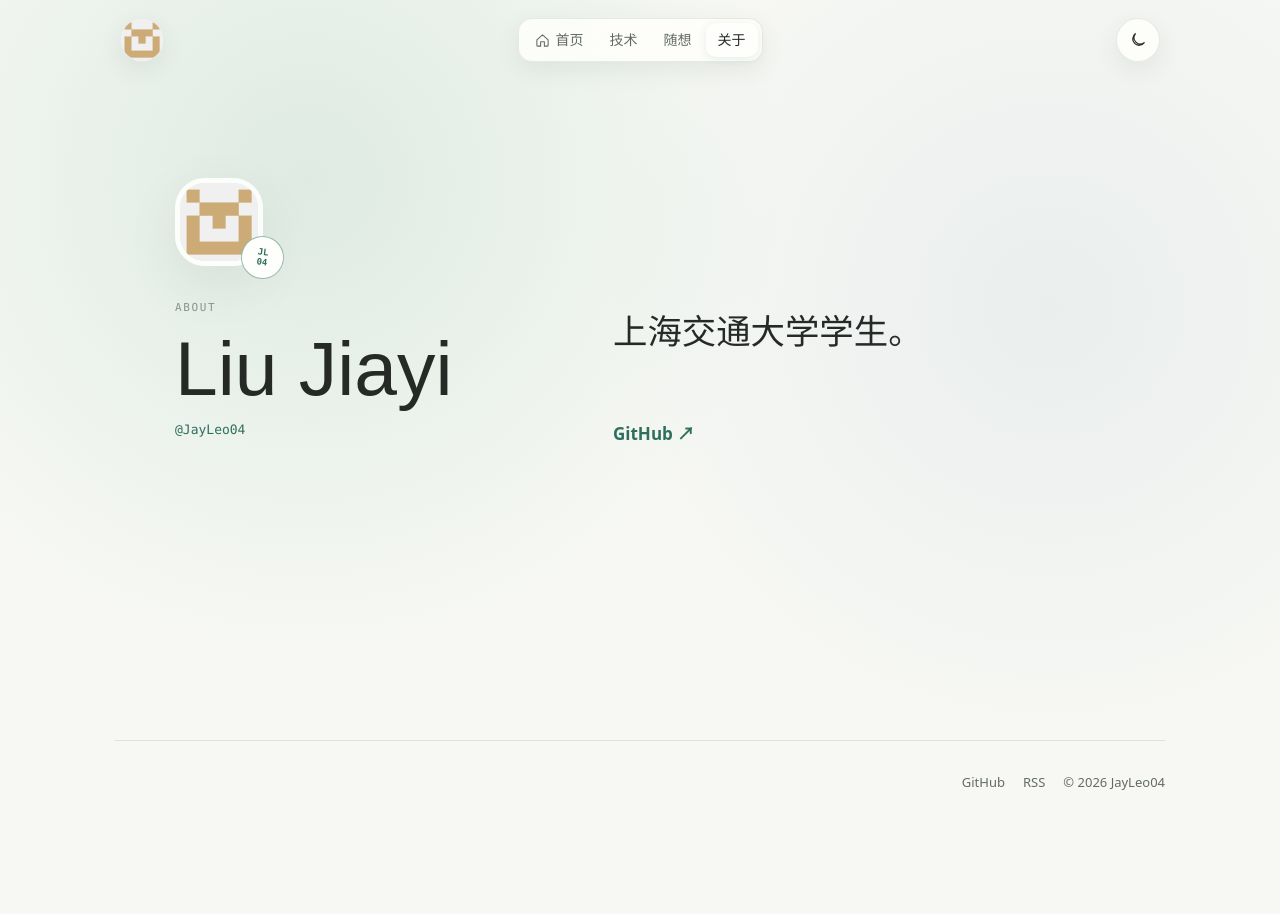
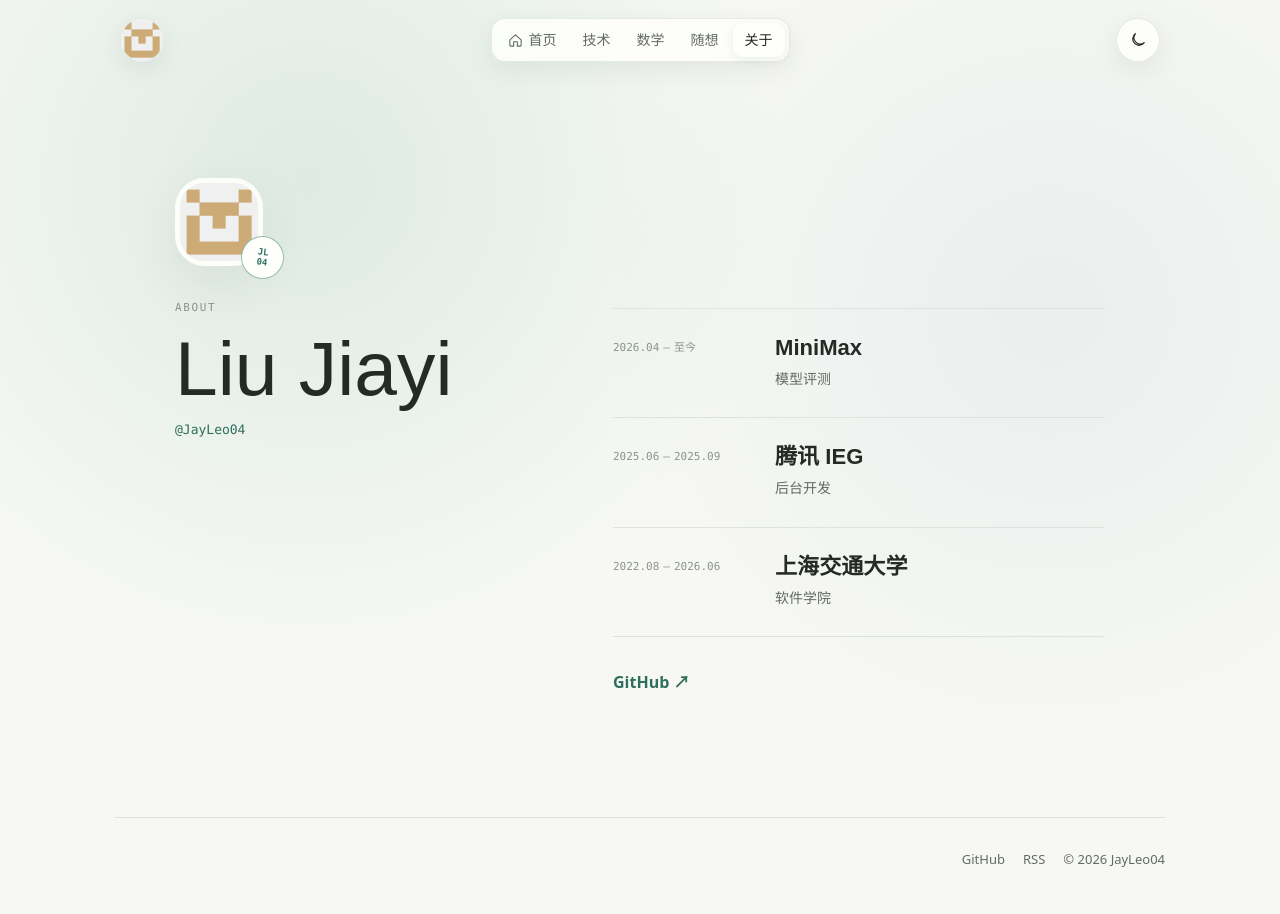
Before and after one commit to JayLeo04/JayLeo04.github.io, a Jekyll site: the page built from about/index.html, in a window 1280 px wide. Built offline with Jekyll 4.4.1, drawn with Linux system fonts in a browser that asks for light colours.

Commit message:
Add profile timeline and math section

```diff
--- a/_config.yml
+++ b/_config.yml
@@ -1,6 +1,6 @@
 title: JayLeo04
-tagline: 技术与随想。
-description: Liu Jiayi 的技术博客与随想。
+tagline: 技术、数学与随想。
+description: Liu Jiayi 的技术、数学与随想。
 url: https://jayleo04.github.io
 baseurl: ""
 lang: zh-CN
--- a/_includes/site-header.html
+++ b/_includes/site-header.html
@@ -10,6 +10,7 @@
       <span>首页</span>
     </a>
     <a href="{{ '/tech/' | relative_url }}"{% if current_section == 'tech' %} aria-current="page"{% endif %}>技术</a>
+    <a href="{{ '/math/' | relative_url }}"{% if current_section == 'math' %} aria-current="page"{% endif %}>数学</a>
     <a href="{{ '/thoughts/' | relative_url }}"{% if current_section == 'thoughts' %} aria-current="page"{% endif %}>随想</a>
     <a href="{{ '/about/' | relative_url }}"{% if current_section == 'about' %} aria-current="page"{% endif %}>关于</a>
   </nav>
--- a/_layouts/post.html
+++ b/_layouts/post.html
@@ -7,6 +7,8 @@
   <header class="post-header">
     {% if page.category == 'thoughts' %}
       <a class="post-kind" href="{{ '/thoughts/' | relative_url }}">随想</a>
+    {% elsif page.category == 'math' %}
+      <a class="post-kind" href="{{ '/math/' | relative_url }}">数学</a>
     {% else %}
       <a class="post-kind" href="{{ '/tech/' | relative_url }}">技术</a>
     {% endif %}
--- a/about/index.html
+++ b/about/index.html
@@ -17,7 +17,29 @@
   </div>
 
   <div class="about-copy">
-    <p class="about-lead">上海交通大学学生。</p>
+    <ol class="profile-timeline" aria-label="个人经历">
+      <li>
+        <p class="timeline-period"><time datetime="2026-04">2026.04</time><span>—</span>至今</p>
+        <div class="timeline-detail">
+          <h2>MiniMax</h2>
+          <p>模型评测</p>
+        </div>
+      </li>
+      <li>
+        <p class="timeline-period"><time datetime="2025-06">2025.06</time><span>—</span><time datetime="2025-09">2025.09</time></p>
+        <div class="timeline-detail">
+          <h2>腾讯 IEG</h2>
+          <p>后台开发</p>
+        </div>
+      </li>
+      <li>
+        <p class="timeline-period"><time datetime="2022-08">2022.08</time><span>—</span><time datetime="2026-06">2026.06</time></p>
+        <div class="timeline-detail">
+          <h2>上海交通大学</h2>
+          <p>软件学院</p>
+        </div>
+      </li>
+    </ol>
     <a class="text-link" href="{{ site.author.url }}" rel="me">GitHub <span aria-hidden="true">↗</span></a>
   </div>
 </section>
--- a/assets/css/main.scss
+++ b/assets/css/main.scss
@@ -451,7 +451,7 @@
 
 .stream-grid {
   display: grid;
-  grid-template-columns: repeat(2, minmax(0, 1fr));
+  grid-template-columns: repeat(3, minmax(0, 1fr));
   gap: 18px;
 }
 
@@ -724,24 +724,53 @@
 .about-copy {
   padding-top: 130px;
   color: var(--muted);
-  font-size: 17px;
 }
 
-.about-copy p {
-  margin: 0 0 1.5em;
-  text-wrap: pretty;
+.profile-timeline {
+  margin: 0;
+  padding: 0;
+  border-top: 1px solid var(--line);
+  list-style: none;
 }
 
-.about-copy .about-lead {
+.profile-timeline li {
+  display: grid;
+  grid-template-columns: 138px 1fr;
+  gap: 24px;
+  align-items: start;
+  padding: 25px 0 27px;
+  border-bottom: 1px solid var(--line);
+}
+
+.timeline-period {
+  display: flex;
+  gap: 4px;
+  margin: 5px 0 0;
+  color: var(--faint);
+  font-family: var(--mono);
+  font-size: 11px;
+  font-variant-numeric: tabular-nums;
+  white-space: nowrap;
+}
+
+.timeline-detail h2 {
+  margin: 0;
   color: var(--ink);
   font-family: var(--display);
-  font-size: clamp(1.5rem, 3vw, 2.15rem);
-  line-height: 1.4;
+  font-size: 1.38rem;
+  font-weight: 600;
+  line-height: 1.3;
+}
+
+.timeline-detail p {
+  margin: 4px 0 0;
+  color: var(--muted);
+  font-size: 14px;
 }
 
 .text-link {
   display: inline-block;
-  margin-top: 12px;
+  margin-top: 32px;
   color: var(--accent-strong);
   font-weight: 650;
   text-decoration: none;
@@ -1057,6 +1086,18 @@
     max-width: 650px;
     padding-top: 0;
   }
+
+  .profile-timeline li {
+    grid-template-columns: 128px 1fr;
+  }
+
+  .stream-grid {
+    grid-template-columns: repeat(2, minmax(0, 1fr));
+  }
+
+  .stream-card:last-child {
+    grid-column: 1 / -1;
+  }
 }
 
 @media (max-width: 720px) {
@@ -1107,6 +1148,15 @@
     filter: blur(54px);
   }
 
+  .profile-timeline li {
+    grid-template-columns: 1fr;
+    gap: 8px;
+  }
+
+  .timeline-period {
+    margin-top: 0;
+  }
+
   .portrait {
     width: 84px;
     height: 84px;
@@ -1127,6 +1177,10 @@
 
   .stream-grid {
     grid-template-columns: 1fr;
+  }
+
+  .stream-card:last-child {
+    grid-column: auto;
   }
 
   .stream-card {
```
Also changed, not shown: other parts of about/index.html (+1 -1 lines), _drafts/math-template.md (added, +13 -0 lines), index.html (+24 -3 lines), math/index.html (added, +34 -0 lines), README.md, assets/img/social-card.png, assets/img/social-card.svg, site.webmanifest.
